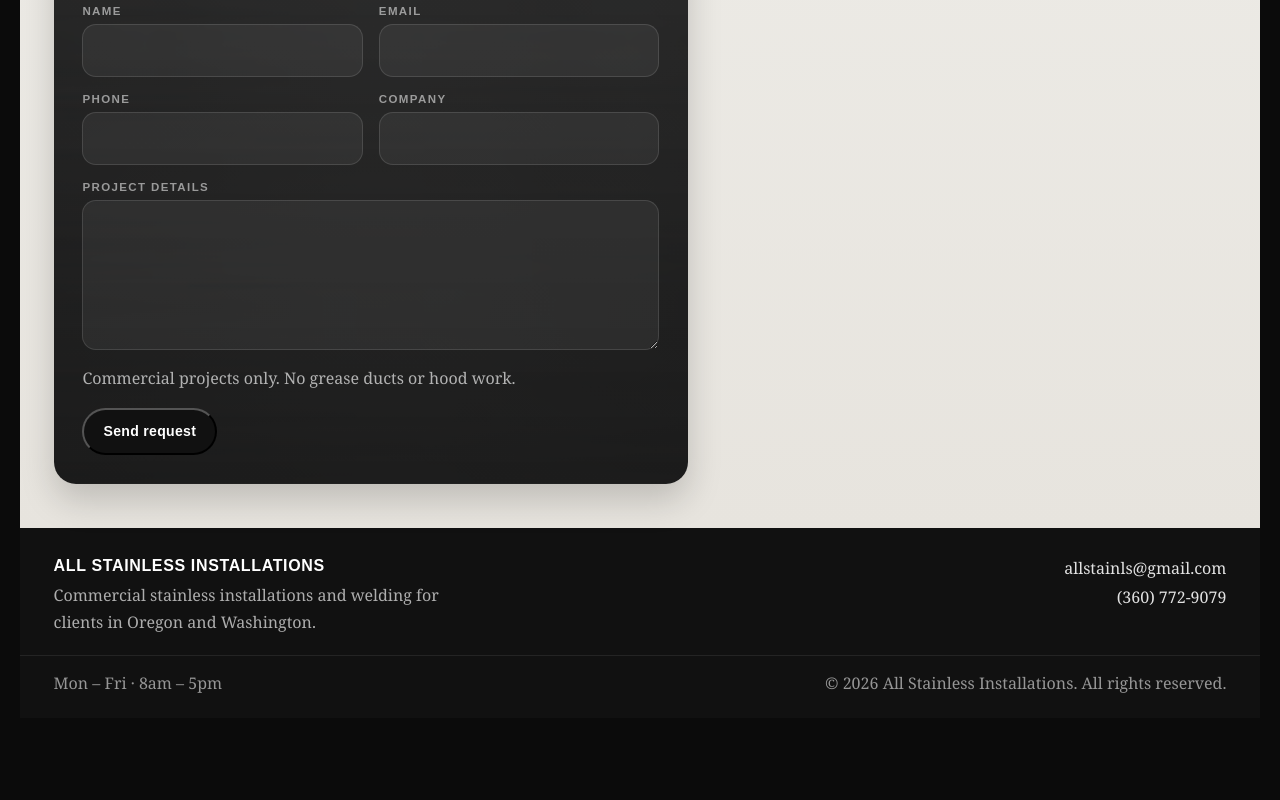
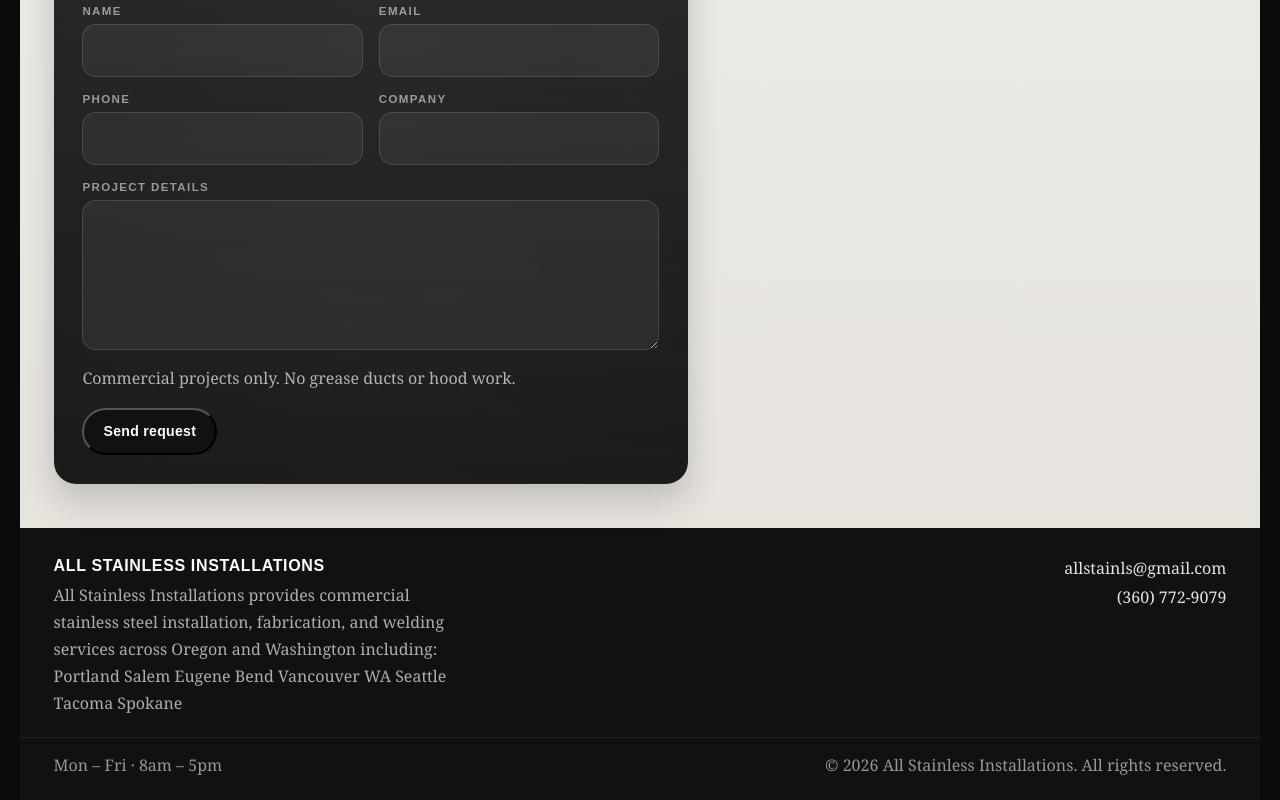
Before and after one commit to ash-the-dev/allstainless, a Next.js app: page / in a window 1280 px wide. Shown: the part 4288-5088 px from the top of the page. Before the commit the page ends 5006 px from the top, so only its background shows below. Built offline with nearby package versions, Linux system fonts and the light colour scheme.

Commit message:
Indexing/SEO Mods

```diff
--- a/components/SiteFooter.jsx
+++ b/components/SiteFooter.jsx
@@ -8,8 +8,18 @@
           <div className="footerBrand">
             <div className="footerTitle">{site.name}</div>
             <p className="footerText">
-              Commercial stainless installations and welding for clients in
-              Oregon and Washington.
+                All Stainless Installations provides commercial stainless steel
+                installation, fabrication, and welding services across Oregon and
+                Washington including:
+
+                Portland
+                Salem
+                Eugene
+                Bend
+                Vancouver WA
+                Seattle
+                Tacoma
+                Spokane
             </p>
           </div>
 
```
